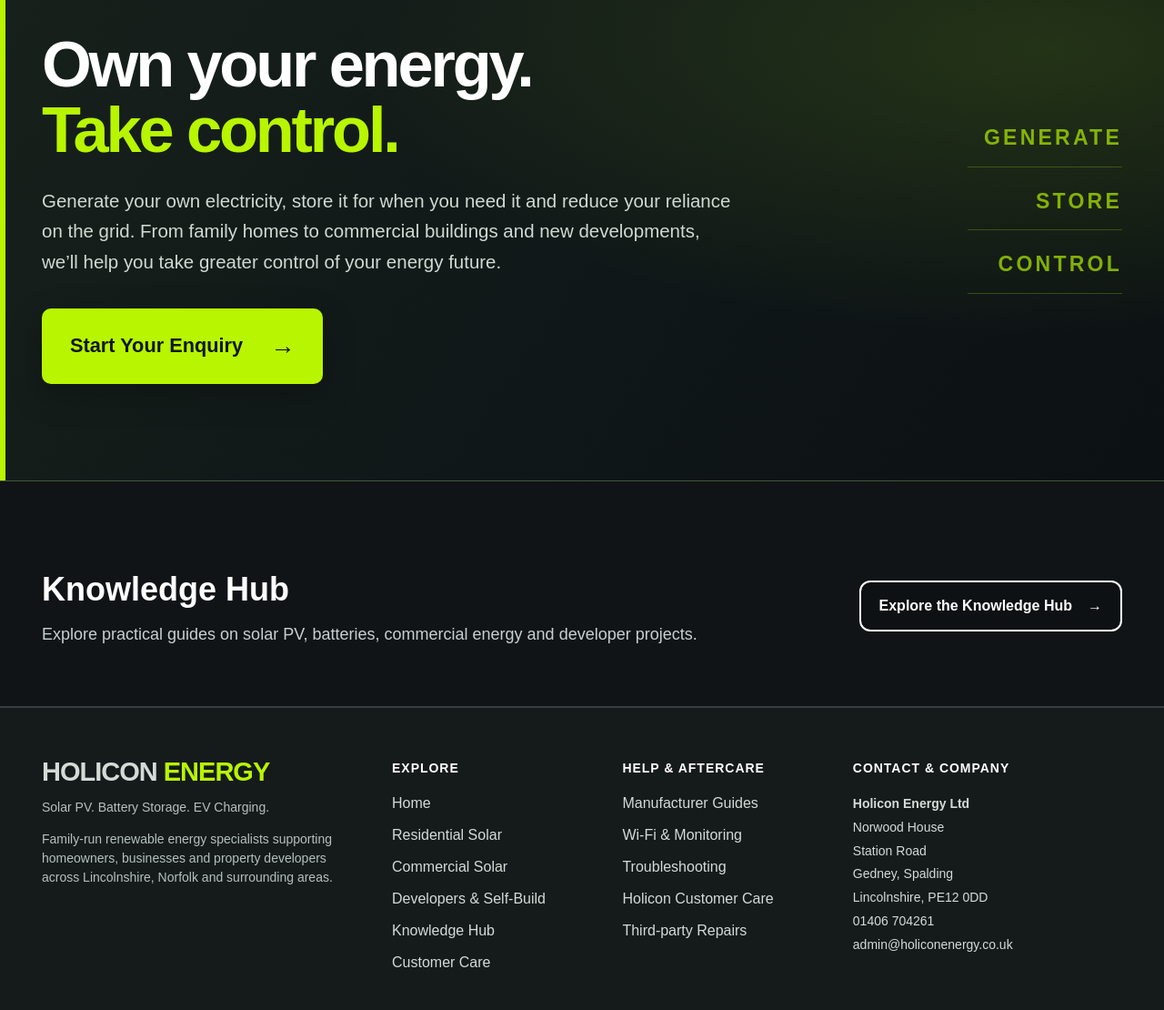
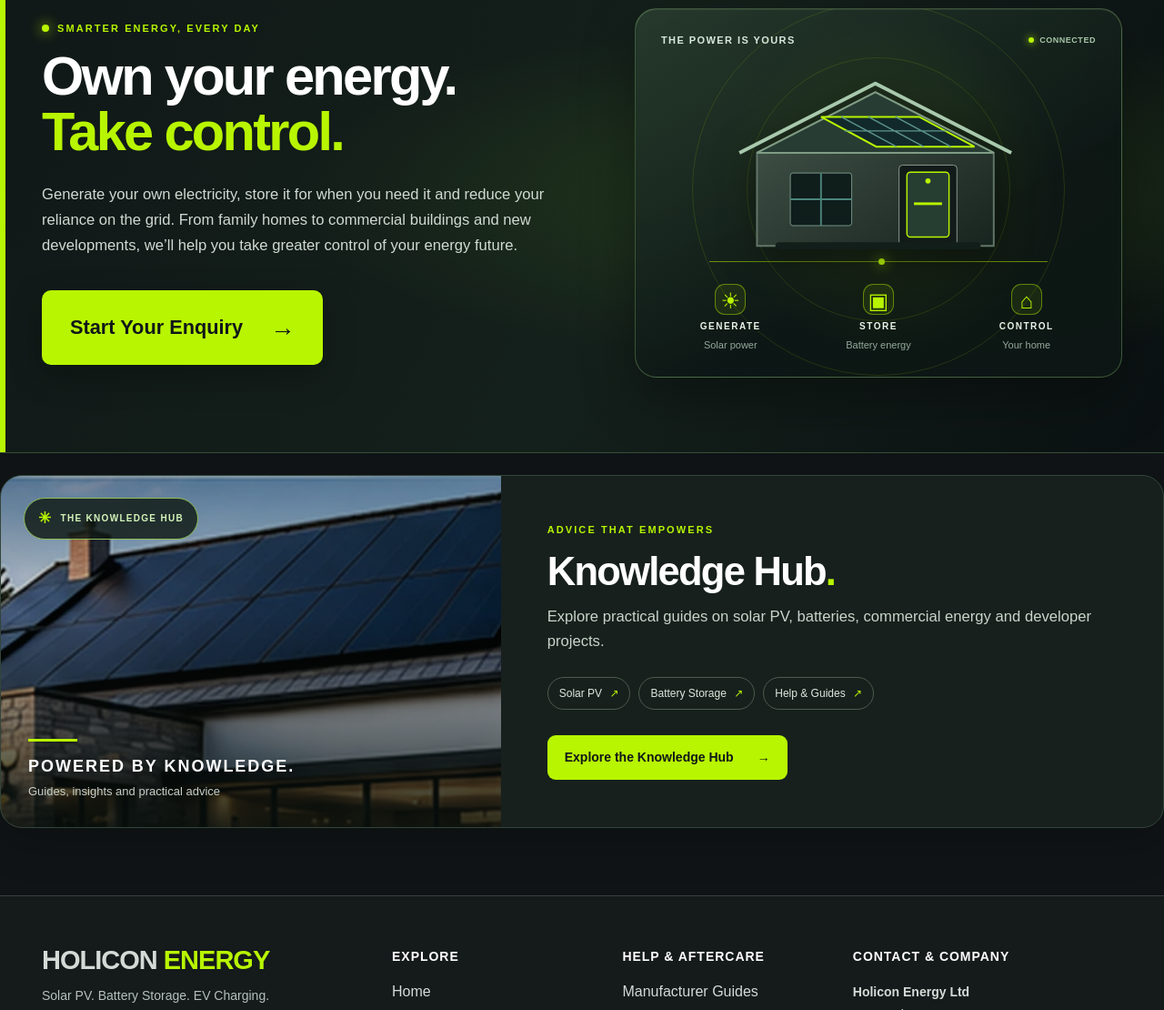
Before and after one commit to HoliconEnergy/holicon-energy-website, a website: page index.html in a window 1280 px wide. Shown: the part 1428-2538 px from the top of the page at 91% size. Drawn offline with Linux system fonts and the light colour scheme.

Commit message:
Preview richer energy diagram and editorial Knowledge Hub layout

```diff
--- a/index.html
+++ b/index.html
@@ -22,7 +22,7 @@
 @media(max-width:1100px){.render-hero{background-position:53% center}.render-hero::before{background:linear-gradient(90deg,rgba(5,9,11,.95) 0%,rgba(5,9,11,.78) 40%,rgba(5,9,11,.10) 84%)}.render-hero-content>h1{font-size:clamp(34px,4.6vw,53px)}}
 @media(max-width:760px){.render-hero{min-height:610px;background-position:67% bottom;background-size:auto 100%!important}.render-hero::before{background:linear-gradient(180deg,rgba(5,9,11,.96) 0%,rgba(5,9,11,.90) 39%,rgba(5,9,11,.44) 68%,rgba(5,9,11,.08) 100%)}.render-hero-content{min-height:610px;justify-content:flex-start;padding-top:36px;padding-bottom:25px}.render-hero-content>h1{white-space:normal;font-size:clamp(34px,7vw,51px);letter-spacing:-1.7px}.render-hero-content>.hero-lead{max-width:500px;font-size:16px}.render-hero-content>.hero-actions{margin-top:23px;gap:10px}}
 @media(max-width:430px){.render-hero{min-height:650px;background-position:66% bottom}.render-hero-content{min-height:650px}.render-hero-content>h1{font-size:clamp(31px,8vw,38px)}}
-</style><link rel="stylesheet" href="assets/homepage/trust-icons.css"></head><body><header class="top new-top"><nav aria-label="Main navigation" class="wrap nav"><a aria-label="Holicon Energy home" class="brand-logo" href="/#home"><img alt="Holicon Energy — Solar PV, Battery Storage, EV" height="87" src="assets/homepage/image-4998f9e2b53adc13.webp" width="300"/></a><button aria-expanded="false" aria-label="Open menu" class="mobile-menu" id="menu">☰</button><div class="links" id="links"><a class="active" href="/#home">Home</a><a href="/#sectors">Residential</a><a href="/#sectors">Commercial</a><a href="/#sectors">Developers &amp; Self-Build</a><a href="/knowledge/">Knowledge Hub</a><a href="/customer-care/">Help &amp; Aftercare</a></div><a class="header-phone" href="tel:+441406704261">☎ <span>01406 704261</span></a><button class="quote-btn" data-open="sales" type="button">Get a Quote <span aria-hidden="true">→</span></button></nav></header>
+</style><link rel="stylesheet" href="assets/homepage/trust-icons.css"><link rel="stylesheet" href="assets/homepage/lower-homepage-refresh.css"></head><body><header class="top new-top"><nav aria-label="Main navigation" class="wrap nav"><a aria-label="Holicon Energy home" class="brand-logo" href="/#home"><img alt="Holicon Energy — Solar PV, Battery Storage, EV" height="87" src="assets/homepage/image-4998f9e2b53adc13.webp" width="300"/></a><button aria-expanded="false" aria-label="Open menu" class="mobile-menu" id="menu">☰</button><div class="links" id="links"><a class="active" href="/#home">Home</a><a href="/#sectors">Residential</a><a href="/#sectors">Commercial</a><a href="/#sectors">Developers &amp; Self-Build</a><a href="/knowledge/">Knowledge Hub</a><a href="/customer-care/">Help &amp; Aftercare</a></div><a class="header-phone" href="tel:+441406704261">☎ <span>01406 704261</span></a><button class="quote-btn" data-open="sales" type="button">Get a Quote <span aria-hidden="true">→</span></button></nav></header>
 <main>
 <section aria-label="Holicon Energy introduction" class="render-hero" id="home"><div class="wrap render-hero-content"><p class="hero-eyebrow">SOLAR PV <span>•</span> BATTERY STORAGE <span>•</span> EV CHARGERS</p><h1>SMARTER ENERGY.<br/><span>BUILT FOR EVERY SCALE.</span></h1><p class="hero-lead">From family homes to commercial rooftops and major housing developments. Expertly designed, installed and supported.</p><div class="hero-actions"><button class="hero-primary" data-open="sales" type="button"><span aria-hidden="true">▦</span> Start a Project <span aria-hidden="true">→</span></button><a class="hero-secondary" href="/customer-care/"><span aria-hidden="true">⚒</span> Repairs &amp; Support <span aria-hidden="true">→</span></a></div><div aria-label="Holicon Energy branded van parked outside an industrial building" class="hero-photo" role="img"></div></div></section>
 <section aria-label="What we do" class="service-section wrap" id="sectors"><div class="service-grid">
@@ -43,17 +43,55 @@
     </div>
   </div>
 </section>
-<section class="energy-control-section" id="new-enquiries" aria-labelledby="energy-control-title">
+<section class="energy-control-section energy-reimagined" id="new-enquiries" aria-labelledby="energy-control-title">
   <div class="wrap energy-control-inner">
     <div class="energy-control-copy">
+      <div class="energy-eyebrow"><span class="energy-eyebrow-dot"></span> SMARTER ENERGY, EVERY DAY</div>
       <h2 id="energy-control-title">Own your energy.<br><span>Take control.</span></h2>
       <p>Generate your own electricity, store it for when you need it and reduce your reliance on the grid. From family homes to commercial buildings and new developments, we’ll help you take greater control of your energy future.</p>
       <button class="energy-control-cta" data-open="sales" type="button">Start Your Enquiry <span aria-hidden="true">→</span></button>
     </div>
-    <div class="energy-control-accent" aria-hidden="true"><span>GENERATE</span><span>STORE</span><span>CONTROL</span></div>
+    <div class="energy-illustration" aria-label="Illustration of solar generation, home battery storage and connected energy use">
+      <div class="energy-orbit orbit-one" aria-hidden="true"></div><div class="energy-orbit orbit-two" aria-hidden="true"></div>
+      <div class="energy-visual-title">THE POWER IS YOURS <span class="energy-status"><i></i> CONNECTED</span></div>
+      <div class="energy-house-scene" aria-hidden="true">
+        <svg viewBox="0 0 420 250" role="img" aria-label="Solar home with battery storage">
+          <defs><linearGradient id="r" x1="0" x2="1" y1="0" y2="1"><stop stop-color="#46574c"/><stop offset="1" stop-color="#18241f"/></linearGradient><linearGradient id="p" x1="0" y1="0" x2="0" y2="1"><stop stop-color="#40584d"/><stop offset="1" stop-color="#182c27"/></linearGradient></defs>
+          <path d="M52 113 207 34 362 113" fill="none" stroke="#a8c9ad" stroke-width="4" stroke-linejoin="round"/>
+          <path d="M72 113 207 44 342 113V219H72Z" fill="url(#r)" stroke="#62776a" stroke-width="2"/>
+          <path d="M207 44 342 113H72Z" fill="#273c33" stroke="#7f9c84" stroke-width="2"/>
+          <path d="m145 72 112 0 63 34-112 0Z" fill="#12292b" stroke="#b8f500" stroke-width="2"/>
+          <path d="m168 72 63 34M199 72l63 34M230 72l63 34M172 88h116" stroke="#5d968b" stroke-width="1.4"/>
+          <rect x="110" y="136" width="70" height="60" rx="3" fill="#0f1d1b" stroke="#78978a"/><path d="M145 136v60M110 166h70" stroke="#4a857a" stroke-width="2"/>
+          <rect x="234" y="127" width="66" height="92" rx="4" fill="#131b1a" stroke="#8e9b90"/><rect x="243" y="135" width="48" height="74" rx="4" fill="#263d32" stroke="#b8f500" stroke-width="1.5"/>
+          <path d="M251 171h32" stroke="#b8f500" stroke-width="3"/><circle cx="267" cy="145" r="3" fill="#b8f500"/>
+          <rect x="93" y="215" width="234" height="8" rx="4" fill="#111e1a"/>
+        </svg>
+      </div>
+      <div class="energy-flow-line" aria-hidden="true"><span></span></div>
+      <div class="energy-stages">
+        <div class="energy-stage"><span class="stage-icon" aria-hidden="true">☀</span><strong>GENERATE</strong><small>Solar power</small></div>
+        <div class="energy-stage"><span class="stage-icon" aria-hidden="true">▣</span><strong>STORE</strong><small>Battery energy</small></div>
+        <div class="energy-stage"><span class="stage-icon" aria-hidden="true">⌂</span><strong>CONTROL</strong><small>Your home</small></div>
+      </div>
+    </div>
   </div>
 </section>
-<section class="wrap simple-section knowledge-block" id="discover"><div><h2>Knowledge Hub</h2><p>Explore practical guides on solar PV, batteries, commercial energy and developer projects.</p></div><a class="hero-secondary compact" href="/knowledge/">Explore the Knowledge Hub <span>→</span></a></section>
+<section class="wrap knowledge-feature" id="discover" aria-labelledby="knowledge-title">
+  <div class="knowledge-image" aria-hidden="true">
+    <img src="assets/homepage/image-89e2105feb0598ed.webp" alt="" loading="lazy">
+    <div class="knowledge-photo-overlay"></div>
+    <span class="knowledge-image-tag"><span aria-hidden="true">✳</span> THE KNOWLEDGE HUB</span>
+    <div class="knowledge-image-detail"><span class="knowledge-mini-line"></span><strong>POWERED BY KNOWLEDGE.</strong><small>Guides, insights and practical advice</small></div>
+  </div>
+  <div class="knowledge-feature-copy">
+    <div class="knowledge-eyebrow">ADVICE THAT EMPOWERS</div>
+    <h2 id="knowledge-title">Knowledge Hub<span class="knowledge-title-dot">.</span></h2>
+    <p>Explore practical guides on solar PV, batteries, commercial energy and developer projects.</p>
+    <div class="knowledge-topics" aria-label="Explore knowledge hub topics"><a href="/knowledge/">Solar PV <span>↗</span></a><a href="/knowledge/">Battery Storage <span>↗</span></a><a href="/aftercare/">Help &amp; Guides <span>↗</span></a></div>
+    <a class="knowledge-main-link" href="/knowledge/">Explore the Knowledge Hub <span aria-hidden="true">→</span></a>
+  </div>
+</section>
 </main><footer aria-label="Site footer" class="site-footer"><div class="wrap footer-inner"><div class="footer-grid">
 <div><div class="footer-logo">HOLICON <span>ENERGY</span></div><p class="footer-summary">Solar PV. Battery Storage. EV Charging.</p><p class="footer-summary">Family-run renewable energy specialists supporting homeowners, businesses and property developers across Lincolnshire, Norfolk and surrounding areas.</p></div>
 <div><h2 class="footer-heading">Explore</h2><nav aria-label="Footer site navigation" class="footer-nav"><a href="/#home">Home</a><a href="/#sectors">Residential Solar</a><a href="/#sectors">Commercial Solar</a><a href="/#sectors">Developers &amp; Self-Build</a><a href="/knowledge/">Knowledge Hub</a><a href="/customer-care/">Customer Care</a></nav></div>
```
